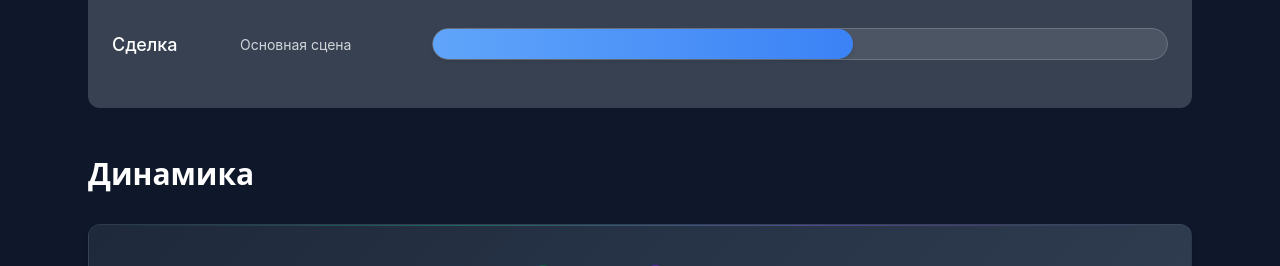
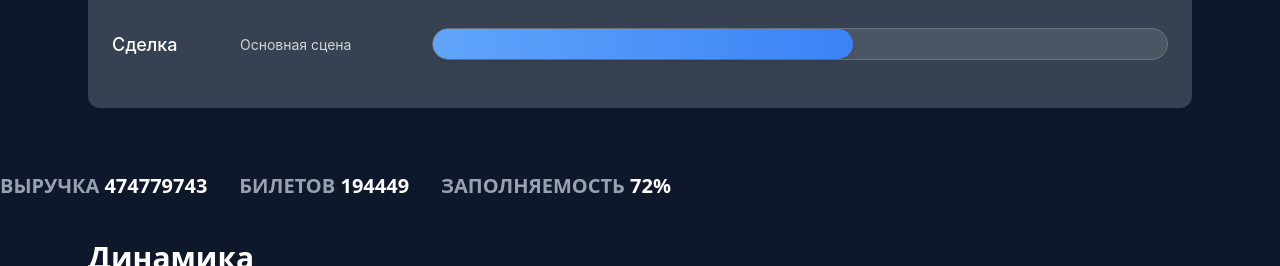
Before and after one commit to SavonarolaLabs/GameHub, a SvelteKit app: page /id/1 in a window 1280 px wide. Shown: the part 2480-2746 px from the top of the page. Built offline with nearby package versions, Linux system fonts and the light colour scheme.

Commit message:
add revenue

```diff
--- a/src/routes/id/[id]/+page.svelte
+++ b/src/routes/id/[id]/+page.svelte
@@ -340,6 +340,24 @@
 			<h2 class="mb-8 text-3xl font-bold">КАЛЕНДАРЬ ПРЕМЬЕР</h2>
 			<GanttChart items={premieres} />
 		</section>
+
+		{#if ranking.find((r) => r.id === theater.id)}
+			{@const rank = ranking.find((r) => r.id === theater.id)}
+			<div class="flex gap-8">
+				<h3 class="mt-10 mb-4 text-xl font-semibold">
+					<span class="text-gray-400">ВЫРУЧКА</span> <span>{rank.revenue2024}</span>
+				</h3>
+				<h3 class="mt-10 mb-4 text-xl font-semibold">
+					<span class="text-gray-400">БИЛЕТОВ</span>
+					<span> {rank.tickets2024}</span>
+				</h3>
+				<h3 class="mt-10 mb-4 text-xl font-semibold">
+					<span class="text-gray-400">ЗАПОЛНЯЕМОСТЬ</span>
+					<span> {theater.occupancy_percent}%</span>
+				</h3>
+			</div>
+		{/if}
+
 		<section class="mx-auto w-full max-w-6xl p-6">
 			<h2 class="mb-8 text-3xl font-bold">Динамика</h2>
 			<DynamicChart data={dynamics} />
```
